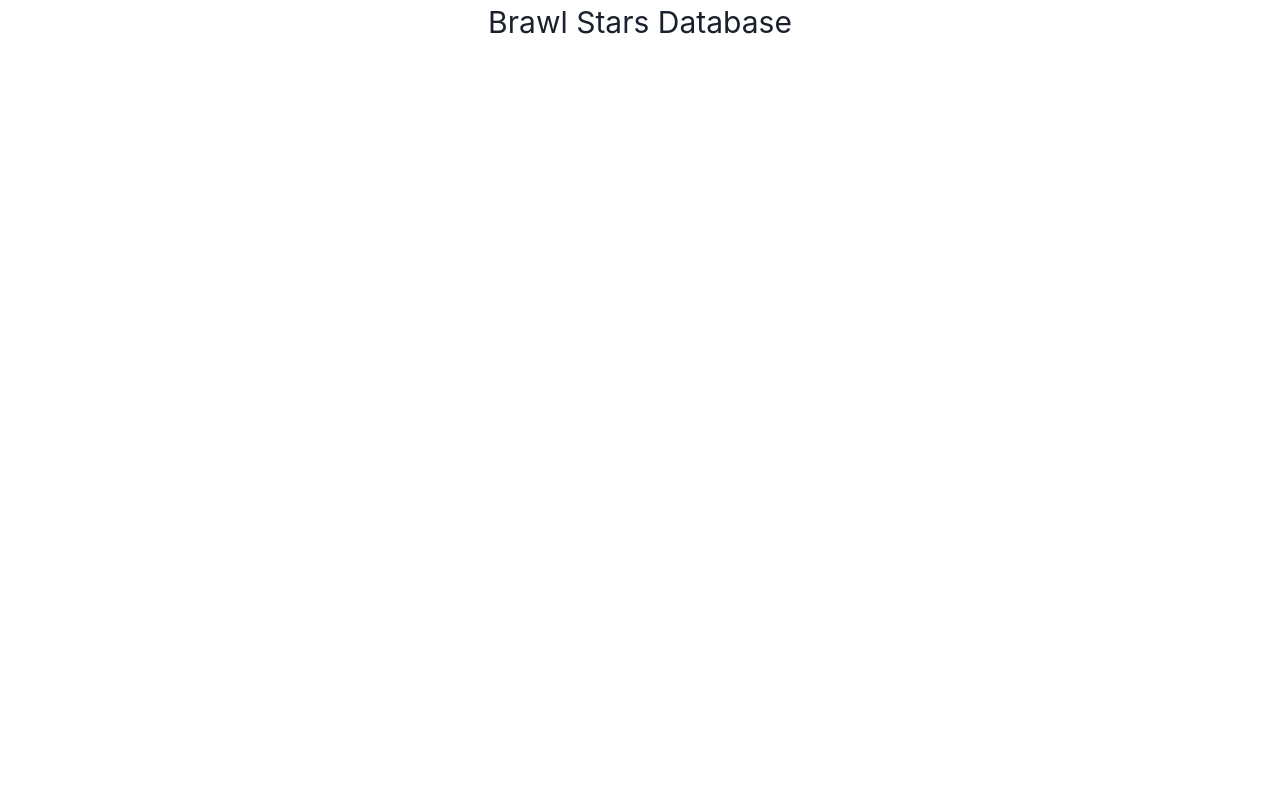
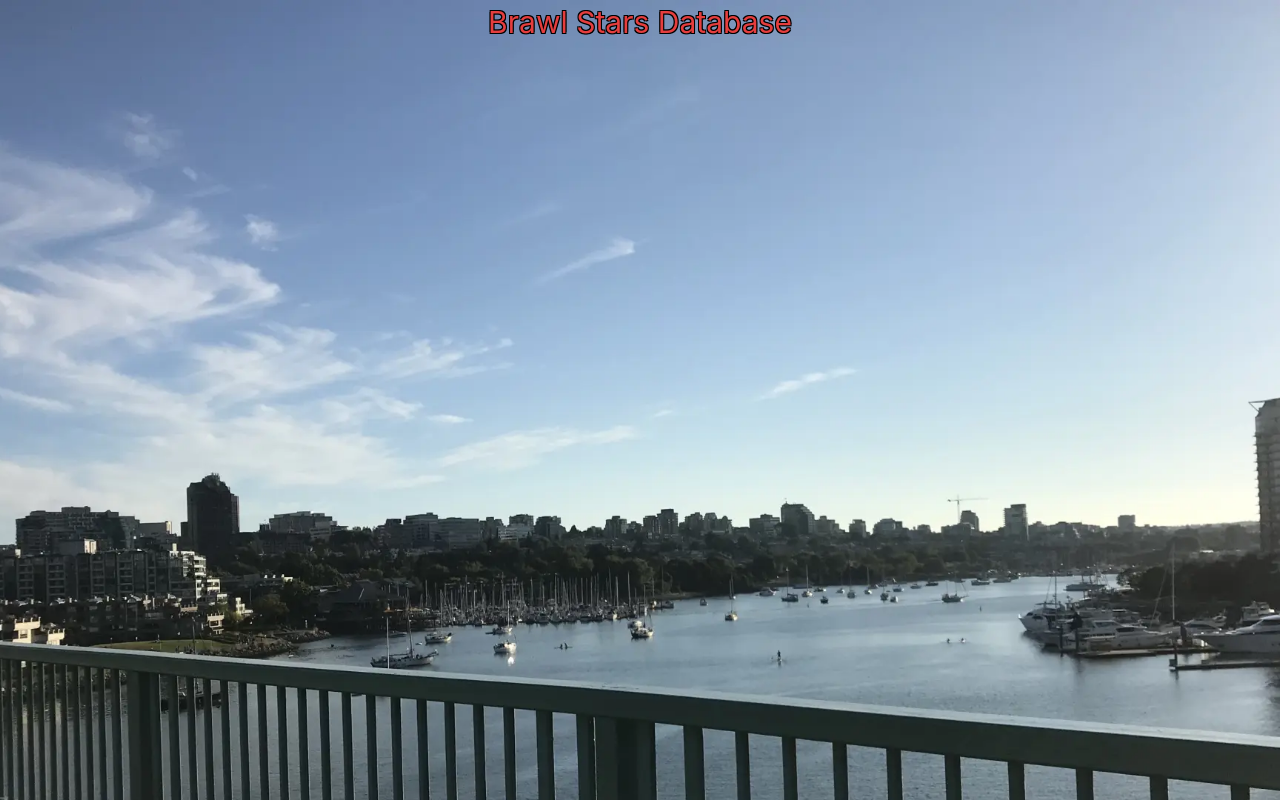
Before and after one commit to bull28/Brawl-Stars-Database, a React (Create React App) app in the folder frontend/: page / in a window 1280 px wide. Built offline with nearby package versions, Linux system fonts and the light colour scheme.

Commit message:
added backROUND

```diff
--- a/frontend/src/pages/Home.tsx
+++ b/frontend/src/pages/Home.tsx
@@ -1,12 +1,17 @@
-import { Flex, Text } from '@chakra-ui/react'
+import { Flex, Text, Image } from '@chakra-ui/react'
 
 
 export default function Home() {
   return (
-    <Flex w={'100%'} flexDir={'column'} textAlign={'center'}>
-        <Text fontSize={'3xl'}>
+    <>
+    <Image w={'100vw'} h={'100vh'} position={'absolute'} objectFit={'cover'} src={require('../assets/backround.webp')} zIndex={'-1'} fallbackSrc={require('../assets/backround.png')}/>
+      <Flex w={'100%'} flexDir={'column'} textAlign={'center'}>
+
+        <Text fontSize={'3xl'} color={'red.500'} textShadow={'-1px -1px 0 #000, 1px -1px 0 #000, -1px 1px 0 #000, 1px 1px 0 #000'}>
             Brawl Stars Database
         </Text>
-    </Flex>
+
+      </Flex>
+    </>
   )
 }
```
Also changed, not shown: frontend/src/assets/backround.png (added), frontend/src/assets/backround.webp (added).
